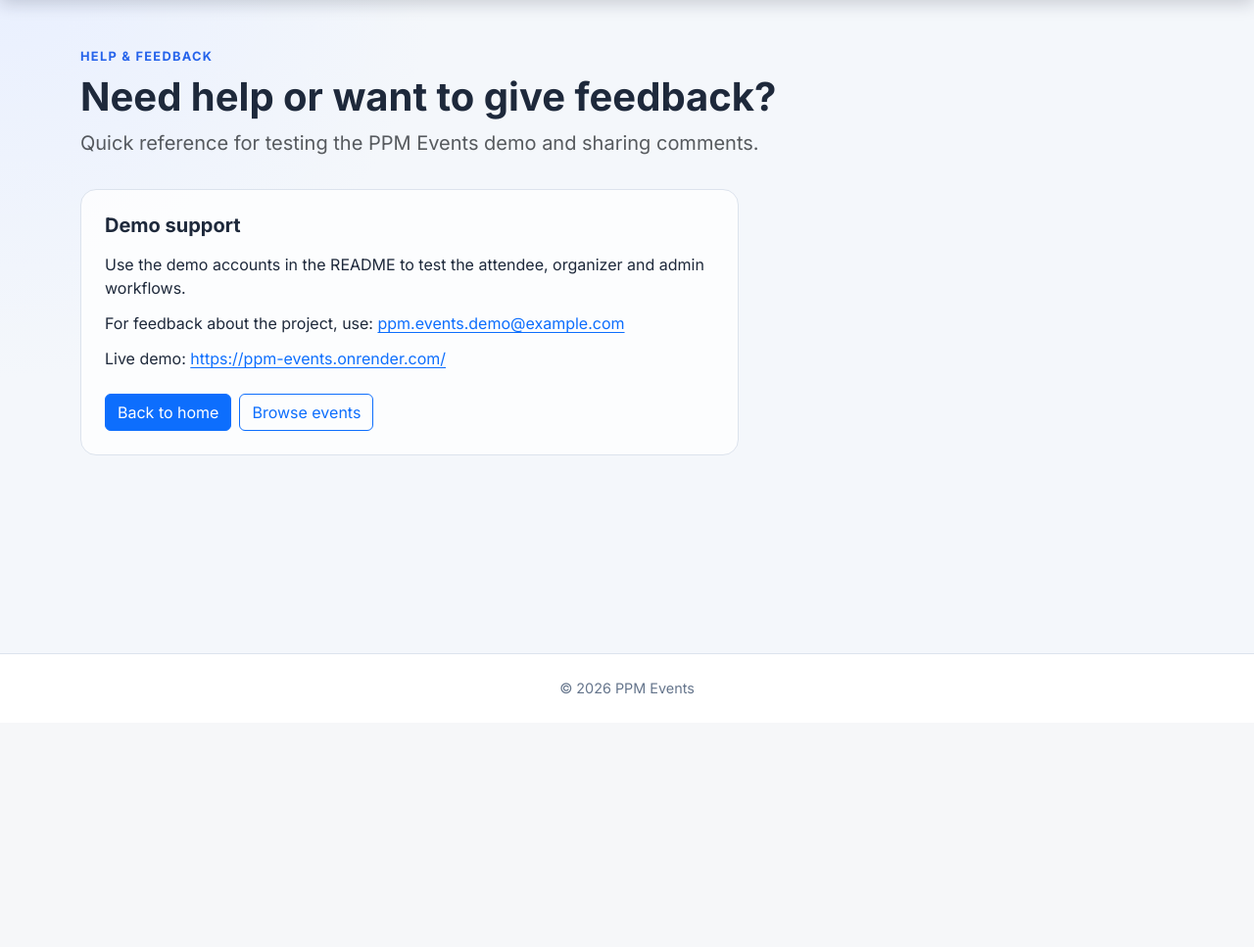
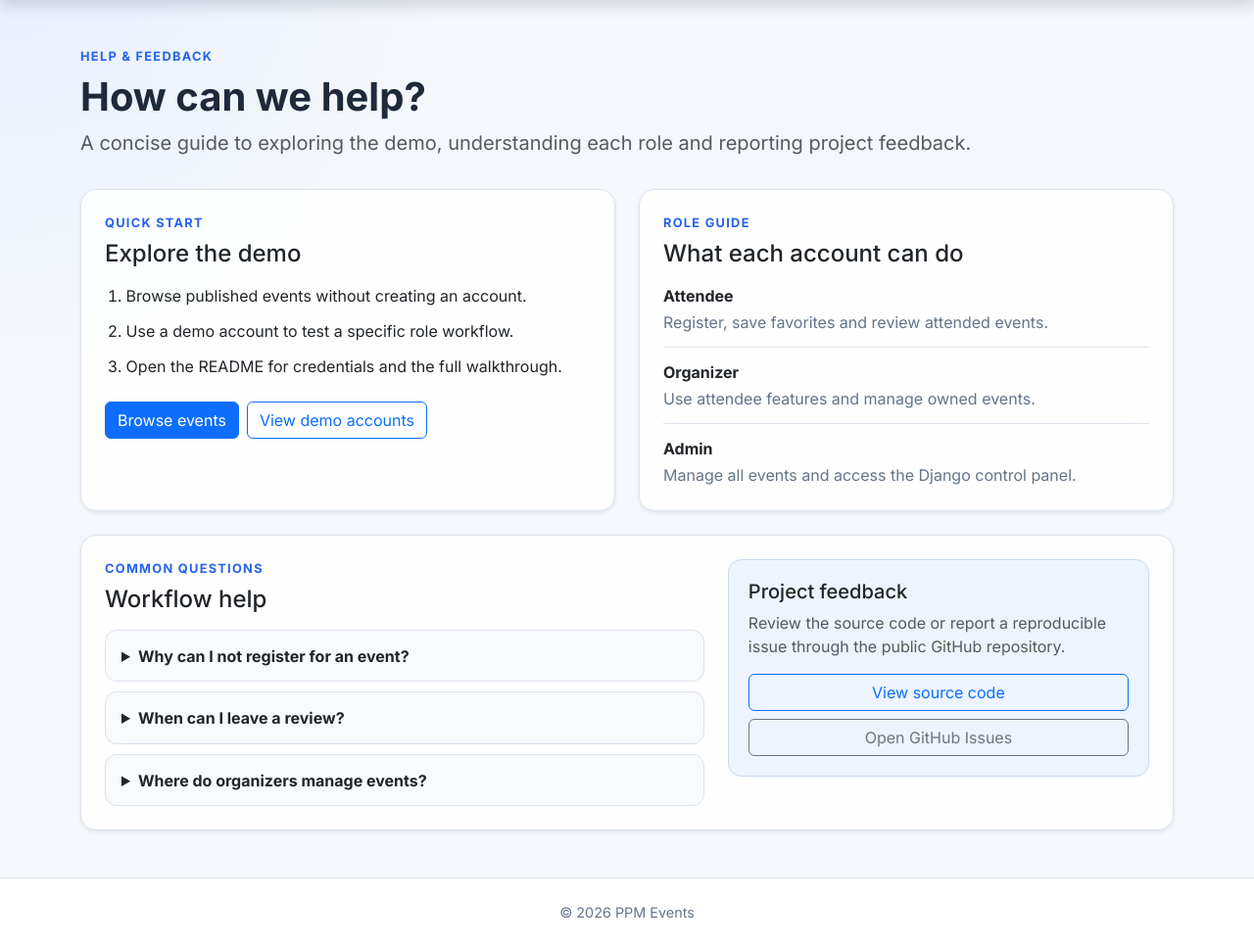
Before and after one commit to Adrycasta04/PPM-Event-Management, a Django app: page /contact/ in a window 1280 px wide. Shown: the part 62-1029 px from the top of the page at 98% size. Before the commit the page ends 770 px from the top, so only its background shows below. Run offline with Django 5.2, Linux system fonts and the light colour scheme.

Commit message:
fix: resolve final audit issues and improve help guide

```diff
--- a/django_project/settings.py
+++ b/django_project/settings.py
@@ -127,7 +127,7 @@ AUTH_PASSWORD_VALIDATORS = [
     },
 ]
 
-LANGUAGE_CODE = "it-it"
+LANGUAGE_CODE = "en-us"
 TIME_ZONE = "Europe/Rome"
 USE_I18N = True
 USE_TZ = True
--- a/events/management/commands/seed_demo.py
+++ b/events/management/commands/seed_demo.py
@@ -2,6 +2,7 @@ from datetime import timedelta
 
 from django.contrib.auth import get_user_model
 from django.contrib.auth.models import Group
+from django.contrib.sessions.models import Session
 from django.core.management.base import BaseCommand
 from django.db import transaction
 from django.utils import timezone
@@ -93,6 +94,7 @@ class Command(BaseCommand):
     @transaction.atomic
     def handle(self, *args, **options):
         if options["reset"]:
+            Session.objects.all().delete()
             Registration.objects.all().delete()
             Event.objects.all().delete()
             Category.objects.all().delete()
--- a/events/tests.py
+++ b/events/tests.py
@@ -26,6 +26,9 @@ class HomePageTests(TestCase):
 
         self.assertEqual(response.status_code, 200)
         self.assertTemplateUsed(response, "events/contact.html")
+        self.assertContains(response, "Explore the demo")
+        self.assertContains(response, "Open GitHub Issues")
+        self.assertNotContains(response, "example.com")
 
     def test_home_page_features_only_published_events(self):
         organizer = get_user_model().objects.create_user(
@@ -130,6 +133,8 @@ class PublicEventViewTests(TestCase):
         self.assertEqual(response.status_code, 200)
         self.assertTemplateUsed(response, "events/event_detail.html")
         self.assertEqual(response.context["event"], self.published_event)
+        self.assertEqual(response.context["event"].available_capacity, 50)
+        self.assertContains(response, "50 of 50 places available")
 
     def test_non_public_event_details_return_not_found(self):
         for event in (self.draft_event, self.cancelled_event):
--- a/events/views.py
+++ b/events/views.py
@@ -268,6 +268,10 @@ class EventDetailView(DetailView):
             .prefetch_related("reviews__author")
             .annotate(
                 registration_count=Count("registrations", distinct=True),
+                available_capacity=(
+                    F("capacity")
+                    - Count("registrations", distinct=True)
+                ),
                 review_count=Count("reviews", distinct=True),
                 average_rating=Avg("reviews__rating"),
             )
--- a/static/css/styles.css
+++ b/static/css/styles.css
@@ -537,17 +537,66 @@ button:focus-visible,
     max-width: 42rem;
 }
 
-.contact-simple {
-    max-width: 42rem;
-    padding: 1.5rem;
-    background: rgba(255, 255, 255, 0.78);
-    border: 1px solid var(--ppm-border);
-    border-radius: 1rem;
+.help-card {
+    background: rgba(255, 255, 255, 0.88);
 }
 
-.contact-simple p {
-    margin-bottom: 0.75rem;
-    overflow-wrap: anywhere;
+.help-steps {
+    display: grid;
+    padding-left: 1.35rem;
+    gap: 0.75rem;
+}
+
+.help-role-list > div {
+    padding: 0.8rem 0;
+    border-bottom: 1px solid var(--ppm-border);
+}
+
+.help-role-list > div:first-child {
+    padding-top: 0;
+}
+
+.help-role-list > div:last-child {
+    padding-bottom: 0;
+    border-bottom: 0;
+}
+
+.help-role-list dt {
+    margin-bottom: 0.2rem;
+}
+
+.help-role-list dd {
+    margin-bottom: 0;
+    color: var(--ppm-muted);
+}
+
+.help-questions {
+    display: grid;
+    gap: 0.65rem;
+}
+
+.help-questions details {
+    padding: 0.85rem 1rem;
+    background: #f8fafc;
+    border: 1px solid var(--ppm-border);
+    border-radius: 0.75rem;
+}
+
+.help-questions summary {
+    font-weight: 700;
+    cursor: pointer;
+}
+
+.help-questions p {
+    margin: 0.65rem 0 0;
+    color: var(--ppm-muted);
+}
+
+.feedback-panel {
+    padding: 1.25rem;
+    background: #eef4ff;
+    border: 1px solid #c7d8f2;
+    border-radius: 0.85rem;
 }
 
 .info-panel {
--- a/templates/base.html
+++ b/templates/base.html
@@ -17,7 +17,7 @@
         integrity="sha384-QWTKZyjpPEjISv5WaRU9OFeRpok6YctnYmDr5pNlyT2bRjXh0JMhjY6hW+ALEwIH"
         crossorigin="anonymous"
     >
-    <link rel="stylesheet" href="{% static 'css/styles.css' %}?v=6">
+    <link rel="stylesheet" href="{% static 'css/styles.css' %}?v=7">
 </head>
 <body>
     <a class="skip-link" href="#main-content">Skip to content</a>
--- a/templates/events/contact.html
+++ b/templates/events/contact.html
@@ -5,38 +5,125 @@
 {% block content %}
 <section class="page-header">
     <p class="page-kicker mb-2">Help & Feedback</p>
-    <h1 class="display-6 fw-bold">Need help or want to give feedback?</h1>
+    <h1 class="display-6 fw-bold">How can we help?</h1>
     <p class="lead text-muted mb-0">
-        Quick reference for testing the PPM Events demo and sharing comments.
+        A concise guide to exploring the demo, understanding each role and
+        reporting project feedback.
     </p>
 </section>
 
-<section class="contact-simple">
-    <h2 class="h5 fw-bold mb-3">Demo support</h2>
-    <p>
-        Use the demo accounts in the README to test the attendee, organizer
-        and admin workflows.
-    </p>
-    <p>
-        For feedback about the project, use:
-        <a href="mailto:ppm.events.demo@example.com">
-            ppm.events.demo@example.com
-        </a>
-    </p>
-    <p>
-        Live demo:
-        <a href="https://ppm-events.onrender.com/">
-            https://ppm-events.onrender.com/
-        </a>
-    </p>
+<div class="row g-4 help-grid">
+    <div class="col-lg-6">
+        <section class="card help-card h-100 shadow-sm">
+            <div class="card-body p-4">
+                <p class="page-kicker mb-2">Quick start</p>
+                <h2 class="h4 mb-3">Explore the demo</h2>
+                <ol class="help-steps mb-4">
+                    <li>Browse published events without creating an account.</li>
+                    <li>Use a demo account to test a specific role workflow.</li>
+                    <li>Open the README for credentials and the full walkthrough.</li>
+                </ol>
+                <div class="d-flex flex-wrap gap-2">
+                    <a class="btn btn-primary" href="{% url 'events:list' %}">
+                        Browse events
+                    </a>
+                    <a
+                        class="btn btn-outline-primary"
+                        href="https://github.com/Adrycasta04/PPM-Event-Management#demo-accounts"
+                        target="_blank"
+                        rel="noopener noreferrer"
+                    >
+                        View demo accounts
+                    </a>
+                </div>
+            </div>
+        </section>
+    </div>
 
-    <div class="d-flex flex-column flex-sm-row gap-2 mt-4">
-        <a class="btn btn-primary" href="{% url 'events:home' %}">
-            Back to home
-        </a>
-        <a class="btn btn-outline-primary" href="{% url 'events:list' %}">
-            Browse events
-        </a>
+    <div class="col-lg-6">
+        <section class="card help-card h-100 shadow-sm">
+            <div class="card-body p-4">
+                <p class="page-kicker mb-2">Role guide</p>
+                <h2 class="h4 mb-3">What each account can do</h2>
+                <dl class="help-role-list mb-0">
+                    <div>
+                        <dt>Attendee</dt>
+                        <dd>Register, save favorites and review attended events.</dd>
+                    </div>
+                    <div>
+                        <dt>Organizer</dt>
+                        <dd>Use attendee features and manage owned events.</dd>
+                    </div>
+                    <div>
+                        <dt>Admin</dt>
+                        <dd>Manage all events and access the Django control panel.</dd>
+                    </div>
+                </dl>
+            </div>
+        </section>
     </div>
-</section>
+
+    <div class="col-12">
+        <section class="card help-card shadow-sm">
+            <div class="card-body p-4">
+                <div class="row g-4 align-items-start">
+                    <div class="col-lg-7">
+                        <p class="page-kicker mb-2">Common questions</p>
+                        <h2 class="h4 mb-3">Workflow help</h2>
+                        <div class="help-questions">
+                            <details>
+                                <summary>Why can I not register for an event?</summary>
+                                <p>
+                                    Registration requires a published, upcoming event
+                                    with at least one place available.
+                                </p>
+                            </details>
+                            <details>
+                                <summary>When can I leave a review?</summary>
+                                <p>
+                                    Reviews become available after an event ends and
+                                    only to users who registered for it.
+                                </p>
+                            </details>
+                            <details>
+                                <summary>Where do organizers manage events?</summary>
+                                <p>
+                                    Log in with an Organizer account and open
+                                    <strong>Manage events</strong> from the navbar.
+                                </p>
+                            </details>
+                        </div>
+                    </div>
+                    <div class="col-lg-5">
+                        <div class="feedback-panel">
+                            <h2 class="h5">Project feedback</h2>
+                            <p class="text-body-secondary">
+                                Review the source code or report a reproducible issue
+                                through the public GitHub repository.
+                            </p>
+                            <div class="d-grid gap-2">
+                                <a
+                                    class="btn btn-outline-primary"
+                                    href="https://github.com/Adrycasta04/PPM-Event-Management"
+                                    target="_blank"
+                                    rel="noopener noreferrer"
+                                >
+                                    View source code
+                                </a>
+                                <a
+                                    class="btn btn-outline-secondary"
+                                    href="https://github.com/Adrycasta04/PPM-Event-Management/issues"
+                                    target="_blank"
+                                    rel="noopener noreferrer"
+                                >
+                                    Open GitHub Issues
+                                </a>
+                            </div>
+                        </div>
+                    </div>
+                </div>
+            </div>
+        </section>
+    </div>
+</div>
 {% endblock %}
--- a/templates/events/home.html
+++ b/templates/events/home.html
@@ -121,13 +121,13 @@
     <div class="d-flex flex-column flex-md-row align-items-md-center justify-content-between gap-3">
         <div>
             <p class="page-kicker mb-2">Help & Feedback</p>
-            <h2 class="h5 fw-bold mb-1">Need help with the demo?</h2>
+            <h2 class="h5 fw-bold mb-1">Need help using PPM Events?</h2>
             <p class="text-muted mb-0">
-                Find quick guidance and a feedback contact for the project.
+                Check the role guide, common workflow questions and project links.
             </p>
         </div>
         <a class="btn btn-outline-primary flex-shrink-0" href="{% url 'events:contact' %}">
-            Help & feedback
+            Open help guide
         </a>
     </div>
 </section>
```
Also changed, not shown: events/test_seed_demo.py (+6 -1 lines), README.md, db.sqlite3.
